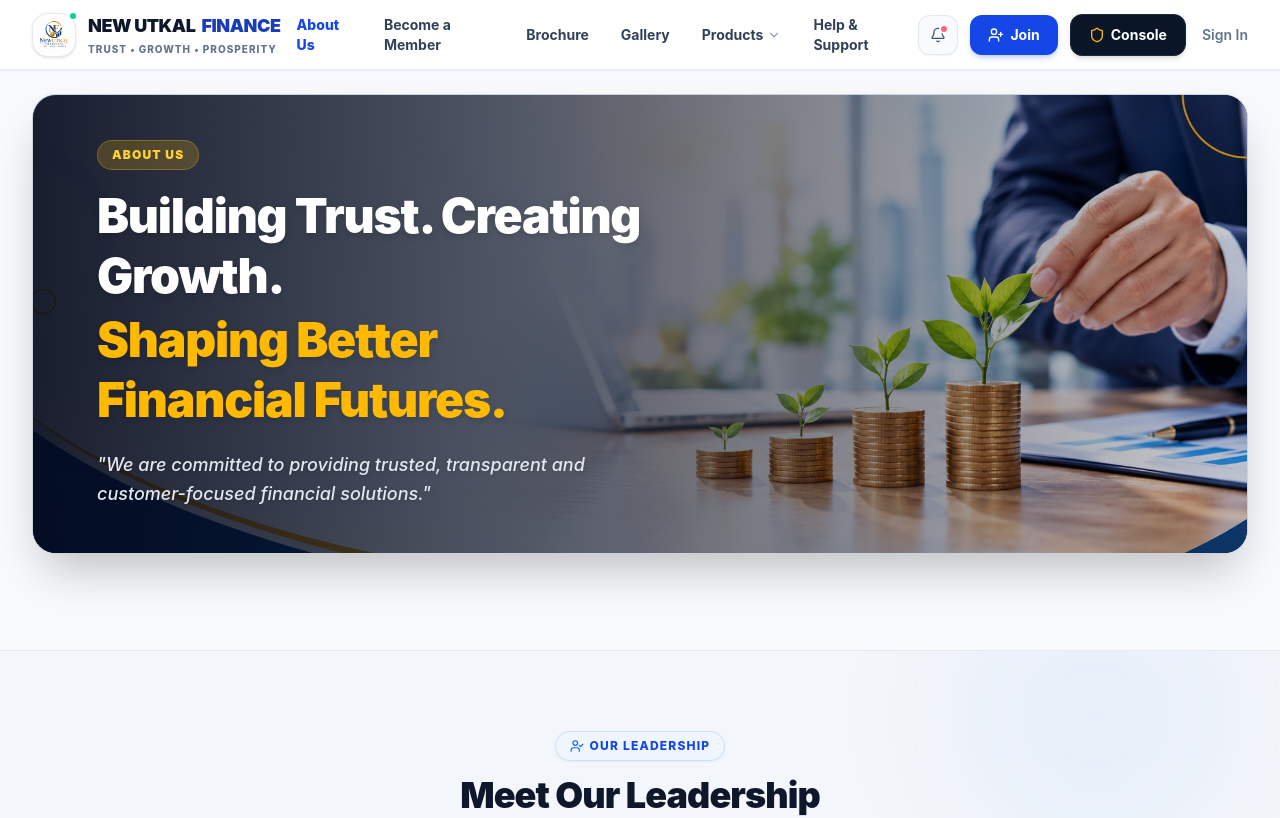
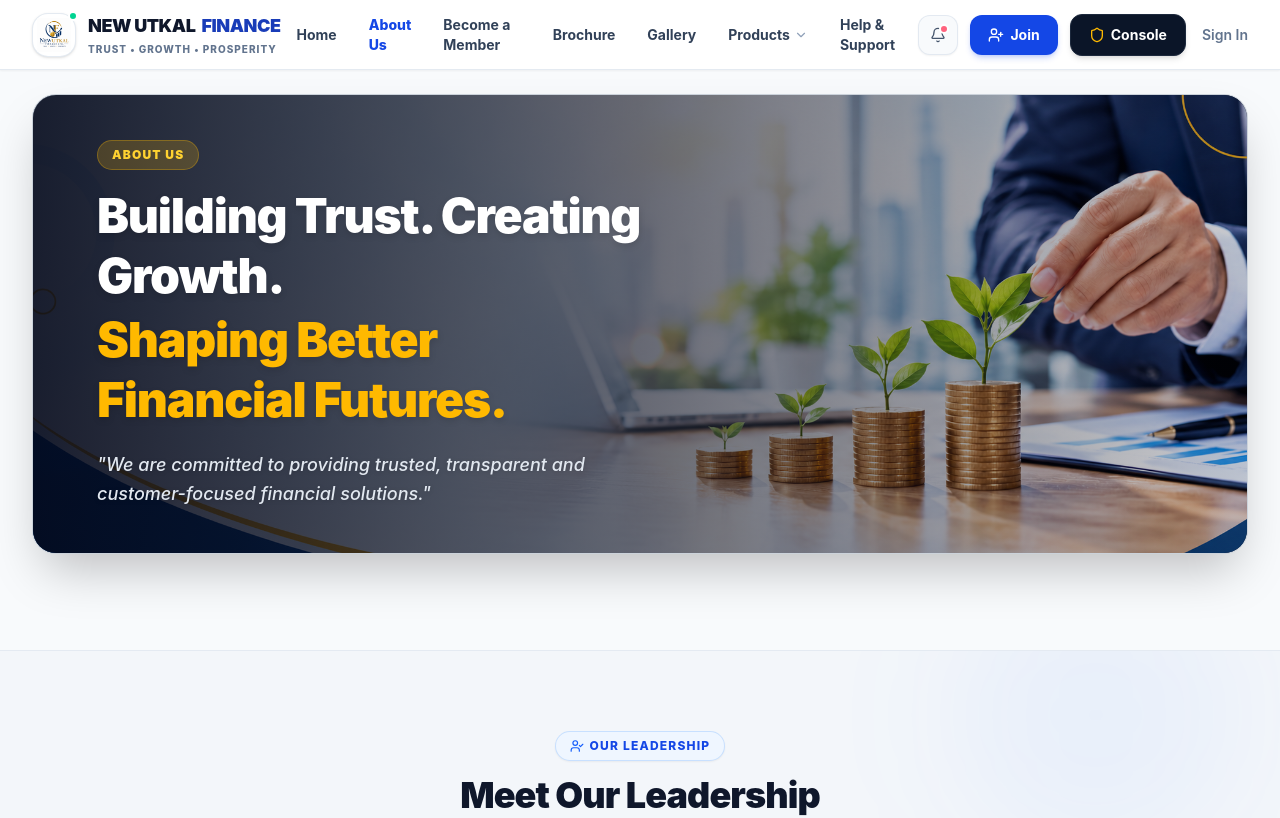
Before and after one commit to malati23/utkal-finance, a React (Vite) app: page /about in a window 1280 px wide. Shown: the top 818 px of the page. Built offline with nearby package versions, Linux system fonts and the light colour scheme.

Commit message:
Add Home link to desktop and mobile navigation bar

```diff
--- a/src/components/Navbar.jsx
+++ b/src/components/Navbar.jsx
@@ -82,6 +82,15 @@ export function Navbar({ onOpenApplyModal }) {
 
         {/* Center: Desktop Navigation Links */}
         <nav className="hidden lg:flex items-center gap-6 xl:gap-8">
+          <Link
+            to="/"
+            className={`text-xs sm:text-sm font-bold transition-colors ${
+              isActive('/') ? 'text-blue-700 font-extrabold' : 'text-slate-700 hover:text-blue-700'
+            }`}
+          >
+            Home
+          </Link>
+
           <Link
             to="/about"
             className={`text-xs sm:text-sm font-bold transition-colors ${
@@ -237,6 +246,17 @@ export function Navbar({ onOpenApplyModal }) {
         <div className="lg:hidden bg-white border-t border-slate-200 px-4 pt-3 pb-6 space-y-3 shadow-xl animate-fade-in text-left">
           <nav className="flex flex-col gap-1">
             <Link
+              to="/"
+              onClick={() => setMobileMenuOpen(false)}
+              className={`flex items-center justify-between px-4 py-3 rounded-xl text-sm font-bold ${
+                isActive('/') ? 'bg-blue-50 text-blue-700' : 'text-slate-700 hover:bg-slate-50'
+              }`}
+            >
+              <span>Home</span>
+              <ChevronRight className="w-4 h-4 text-slate-400" />
+            </Link>
+
+            <Link
               to="/about"
               onClick={() => setMobileMenuOpen(false)}
               className={`flex items-center justify-between px-4 py-3 rounded-xl text-sm font-bold ${
```
